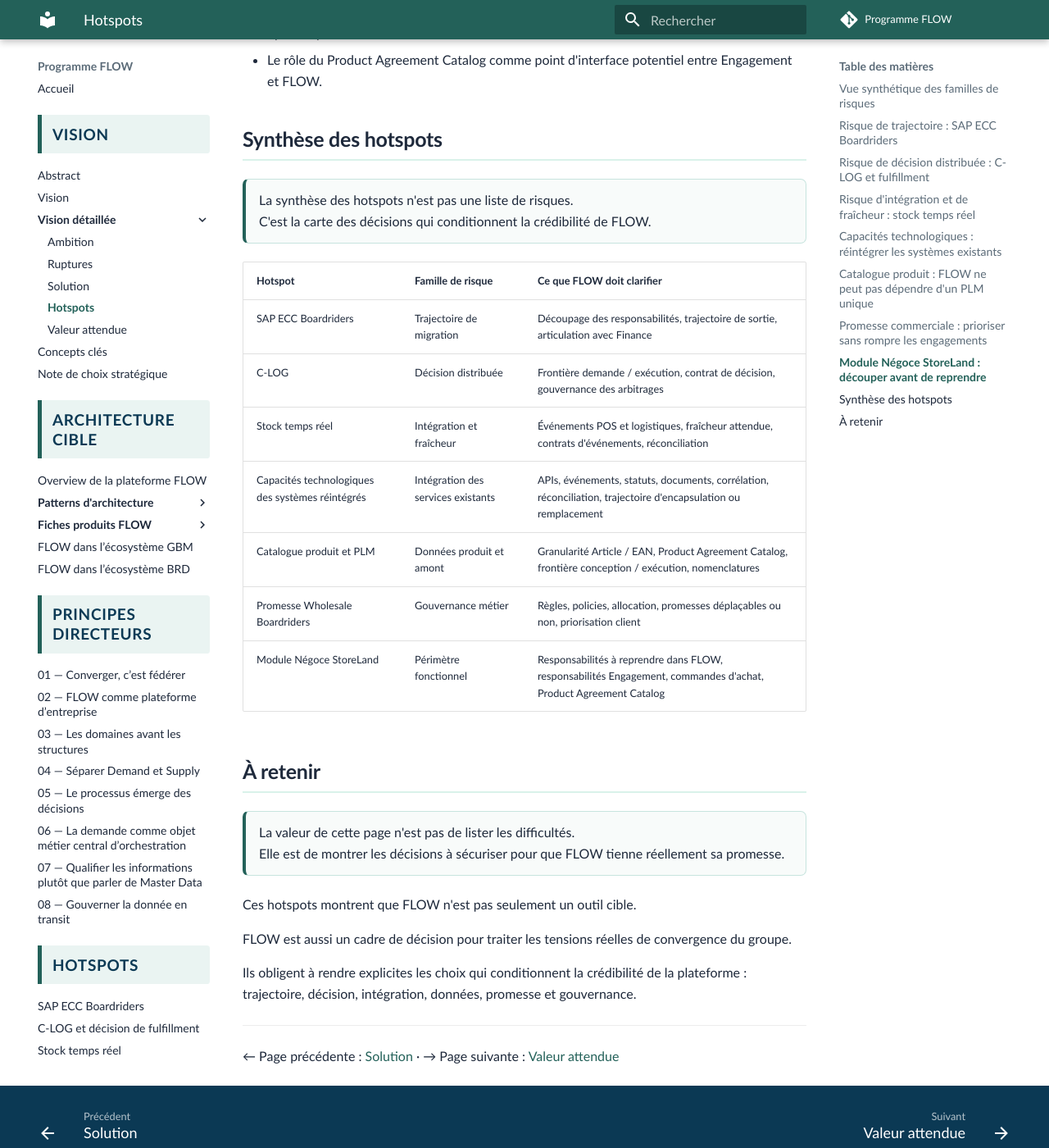
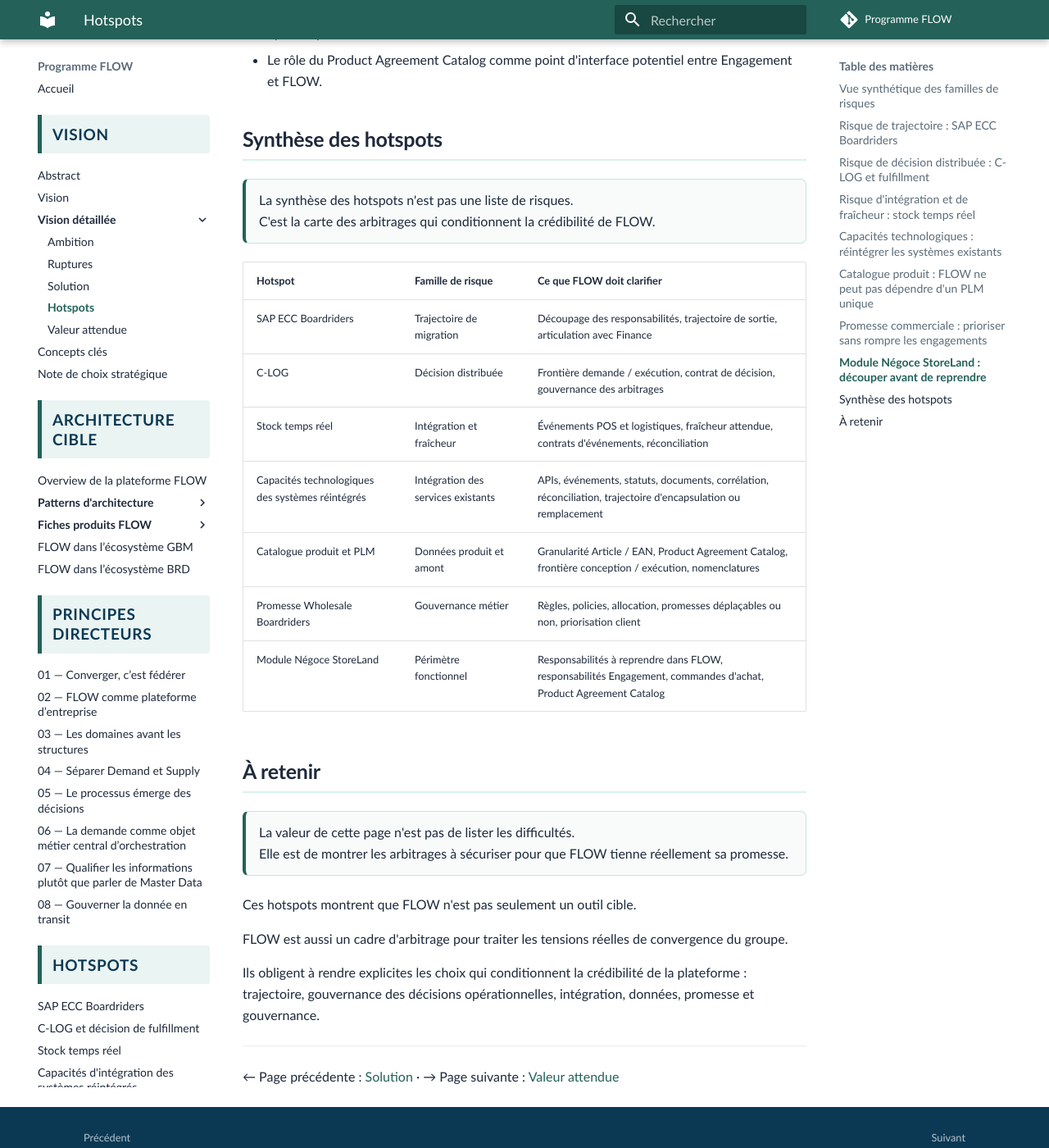
Before and after one commit to laurent-sintes/FLOW-Program, an MkDocs documentation site: the page built from docs/vision/vision-detaillee/4-hotspots.md, in a window 1280 px wide and 1400 px high, scrolled down 7135 px. Shown: the whole window at 82% size. Built offline with MkDocs 1.6.1 and Material for MkDocs 9.7.7, drawn with Linux system fonts in a browser that asks for light colours; comment, search, counter and statistics services are not loaded; some of the changed text lies outside the part shown.

Commit message:
Remplace decisions projet par arbitrages dans les hotspots

```diff
--- a/docs/vision/vision-detaillee/4-hotspots.md
+++ b/docs/vision/vision-detaillee/4-hotspots.md
@@ -2,7 +2,7 @@
 
 <div class="flow-conviction">
   <p>Les hotspots ne contredisent pas la vision.</p>
-  <p>Ils indiquent les endroits où la vision doit devenir une décision robuste.</p>
+  <p>Ils indiquent les endroits où la vision doit devenir un arbitrage robuste.</p>
 </div>
 
 La vision FLOW ne peut pas être portée uniquement comme une cible théorique.
@@ -11,13 +11,13 @@
 
 Un <span class="flow-keyword">hotspot</span> n'est pas un problème isolé.
 
-C'est un point où plusieurs dimensions se croisent : trajectoire de migration, décision métier, intégration technique, donnée, finance, gouvernance ou transformation.
+C'est un point où plusieurs dimensions se croisent : trajectoire de migration, arbitrage métier, intégration technique, donnée, finance, gouvernance ou transformation.
 
 ## Vue synthétique des familles de risques
 
 <div class="flow-conviction">
   <p>Un hotspot n'est pas une difficulté à subir.</p>
-  <p>C'est une décision structurante à rendre explicite.</p>
+  <p>C'est un arbitrage structurant à rendre explicite.</p>
 </div>
 
 | Famille de risque | Hotspots concernés | Question structurante |
@@ -31,7 +31,7 @@
 
 Cette lecture permet de ne pas voir les hotspots comme une simple liste de sujets.
 
-Elle montre les catégories de décisions à sécuriser pour rendre FLOW opérable.
+Elle montre les catégories d'arbitrages à sécuriser pour rendre FLOW opérable.
 
 ## Risque de trajectoire : SAP ECC Boardriders
 
@@ -130,7 +130,7 @@
 - Les identifiants de corrélation.
 - Les documents à produire, consommer ou référencer.
 - Les mécanismes de reprise, rejeu, supervision et réconciliation.
-- Les critères permettant de décider : conserver, encapsuler, faire évoluer, remplacer ou rapatrier certaines responsabilités dans FLOW.
+- Les critères permettant d'arbitrer : conserver, encapsuler, faire évoluer, remplacer ou rapatrier certaines responsabilités dans FLOW.
 
 Le hotspot Stock temps réel est un cas critique de cette problématique, mais il ne doit pas porter tout le sujet.
 
@@ -232,7 +232,7 @@
 
 <div class="flow-conviction">
   <p>La synthèse des hotspots n'est pas une liste de risques.</p>
-  <p>C'est la carte des décisions qui conditionnent la crédibilité de FLOW.</p>
+  <p>C'est la carte des arbitrages qui conditionnent la crédibilité de FLOW.</p>
 </div>
 
 | Hotspot | Famille de risque | Ce que FLOW doit clarifier |
@@ -249,14 +249,14 @@
 
 <div class="flow-conviction">
   <p>La valeur de cette page n'est pas de lister les difficultés.</p>
-  <p>Elle est de montrer les décisions à sécuriser pour que FLOW tienne réellement sa promesse.</p>
+  <p>Elle est de montrer les arbitrages à sécuriser pour que FLOW tienne réellement sa promesse.</p>
 </div>
 
 Ces hotspots montrent que FLOW n'est pas seulement un outil cible.
 
-FLOW est aussi un cadre de décision pour traiter les tensions réelles de convergence du groupe.
+FLOW est aussi un cadre d'arbitrage pour traiter les tensions réelles de convergence du groupe.
 
-Ils obligent à rendre explicites les choix qui conditionnent la crédibilité de la plateforme : trajectoire, décision, intégration, données, promesse et gouvernance.
+Ils obligent à rendre explicites les choix qui conditionnent la crédibilité de la plateforme : trajectoire, gouvernance des décisions opérationnelles, intégration, données, promesse et gouvernance.
 
 ---
 
```
